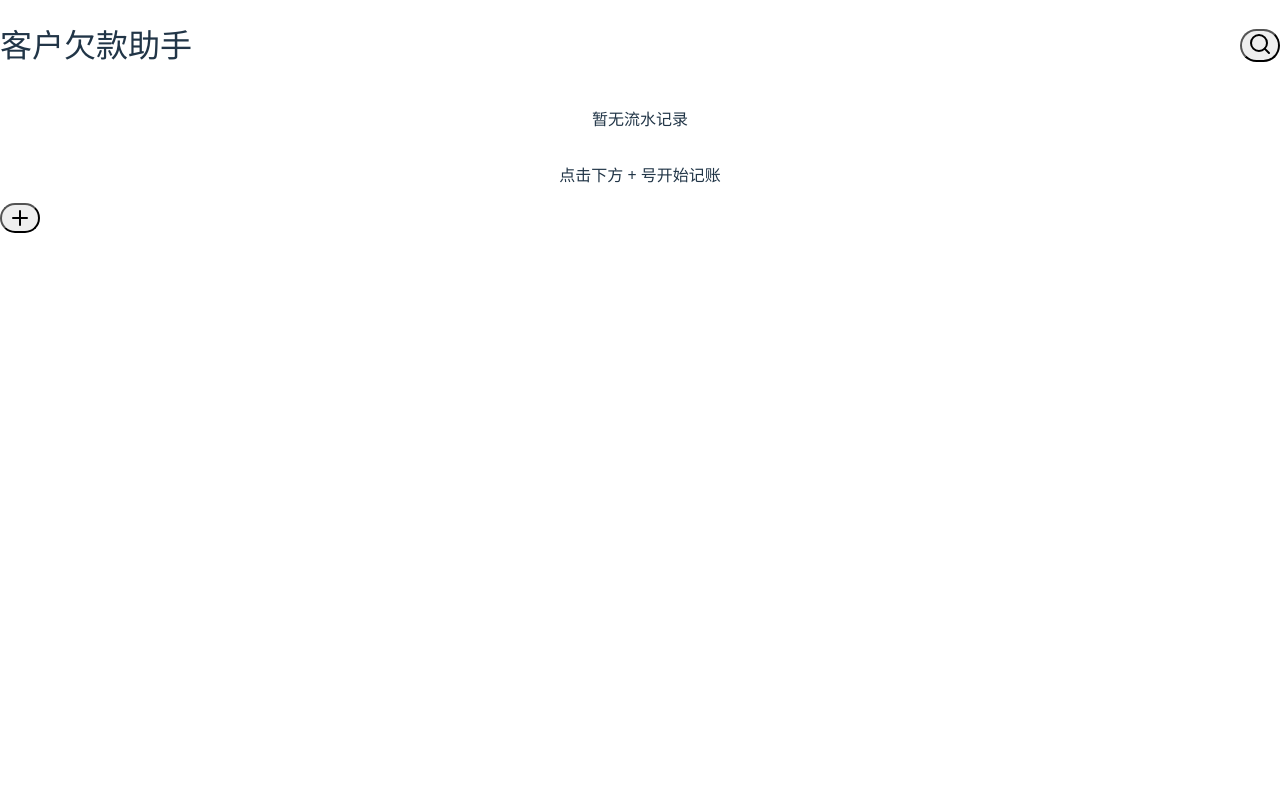
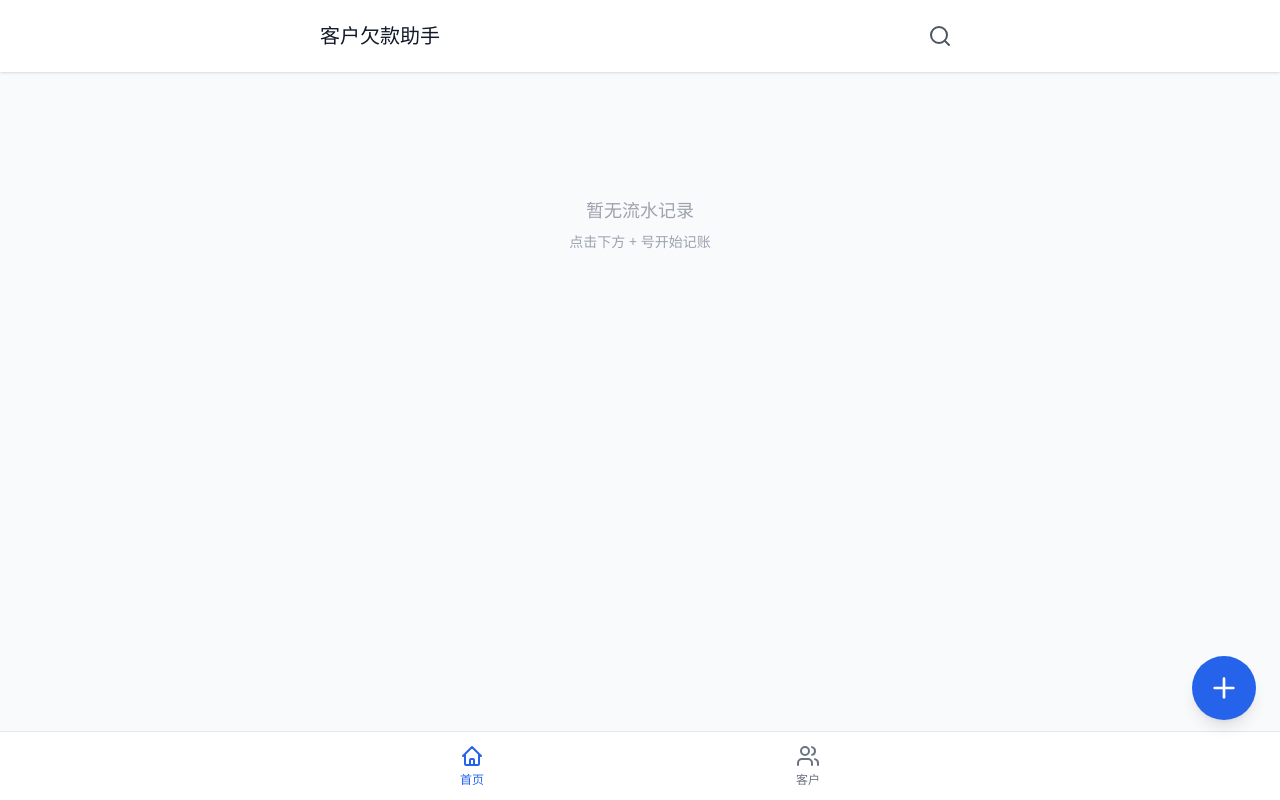
Before and after one commit to 570262994-commits/qiankuandemo, a React (Vite) app: page / in a window 1280 px wide. Built offline with nearby package versions, Linux system fonts and the light colour scheme.

Commit message:
fix: 修复Tailwind CSS v4配置和FAB按钮遮挡问题
- 更新index.css使用Tailwind CSS v4语法
- 添加@theme配置自定义颜色变量
- 修复FAB按钮被底部导航栏遮挡的问题
- 调整FAB按钮位置从bottom-6改为bottom-20
- 添加z-50确保按钮在最上层

```diff
--- a/src/index.css
+++ b/src/index.css
@@ -1,16 +1,37 @@
-@tailwind base;
-@tailwind components;
-@tailwind utilities;
+@import "tailwindcss";
+
+@theme {
+  --color-red-50: #fef2f2;
+  --color-red-100: #fee2e2;
+  --color-red-400: #f87171;
+  --color-red-600: #dc2626;
+  --color-red-700: #b91c1c;
+
+  --color-emerald-50: #ecfdf5;
+  --color-emerald-100: #d1fae5;
+  --color-emerald-400: #34d399;
+  --color-emerald-600: #059669;
+  --color-emerald-700: #047857;
+
+  --color-blue-600: #2563eb;
+  --color-blue-700: #1d4ed8;
+
+  --color-gray-50: #f9fafb;
+  --color-gray-100: #f3f4f6;
+  --color-gray-200: #e5e7eb;
+  --color-gray-400: #9ca3af;
+  --color-gray-500: #6b7280;
+  --color-gray-600: #4b5563;
+  --color-gray-700: #374151;
+  --color-gray-900: #111827;
+}
 
 :root {
-  font-family: system-ui, Avenir, Helvetica, Arial, sans-serif;
+  font-family: system-ui, -apple-system, BlinkMacSystemFont, 'Segoe UI', Roboto, sans-serif;
   line-height: 1.5;
   font-weight: 400;
-
-  color-scheme: light dark;
-  color: rgba(255, 255, 255, 0.87);
-  background-color: #242424;
-
+  color: #213547;
+  background-color: #f9fafb;
   font-synthesis: none;
   text-rendering: optimizeLegibility;
   -webkit-font-smoothing: antialiased;
@@ -22,10 +43,3 @@ body {
   min-width: 320px;
   min-height: 100vh;
 }
-
-@media (prefers-color-scheme: light) {
-  :root {
-    color: #213547;
-    background-color: #ffffff;
-  }
-}
--- a/src/pages/Customers.tsx
+++ b/src/pages/Customers.tsx
@@ -83,7 +83,7 @@ export default function Customers({ onBack }: { onBack: () => void }) {
 
       <button
         onClick={() => setIsAddDialogOpen(true)}
-        className="fixed bottom-6 right-6 w-16 h-16 bg-blue-600 text-white rounded-full shadow-lg hover:bg-blue-700 active:scale-95 transition-all flex items-center justify-center"
+        className="fixed bottom-20 right-6 w-16 h-16 bg-blue-600 text-white rounded-full shadow-lg hover:bg-blue-700 active:scale-95 transition-all flex items-center justify-center z-50"
       >
         <Plus className="w-8 h-8" />
       </button>
--- a/src/pages/Dashboard.tsx
+++ b/src/pages/Dashboard.tsx
@@ -123,7 +123,7 @@ export default function Dashboard() {
 
       <button
         onClick={() => setIsDrawerOpen(true)}
-        className="fixed bottom-6 right-6 w-16 h-16 bg-blue-600 text-white rounded-full shadow-lg hover:bg-blue-700 active:scale-95 transition-all flex items-center justify-center"
+        className="fixed bottom-20 right-6 w-16 h-16 bg-blue-600 text-white rounded-full shadow-lg hover:bg-blue-700 active:scale-95 transition-all flex items-center justify-center z-50"
       >
         <Plus className="w-8 h-8" />
       </button>
```
